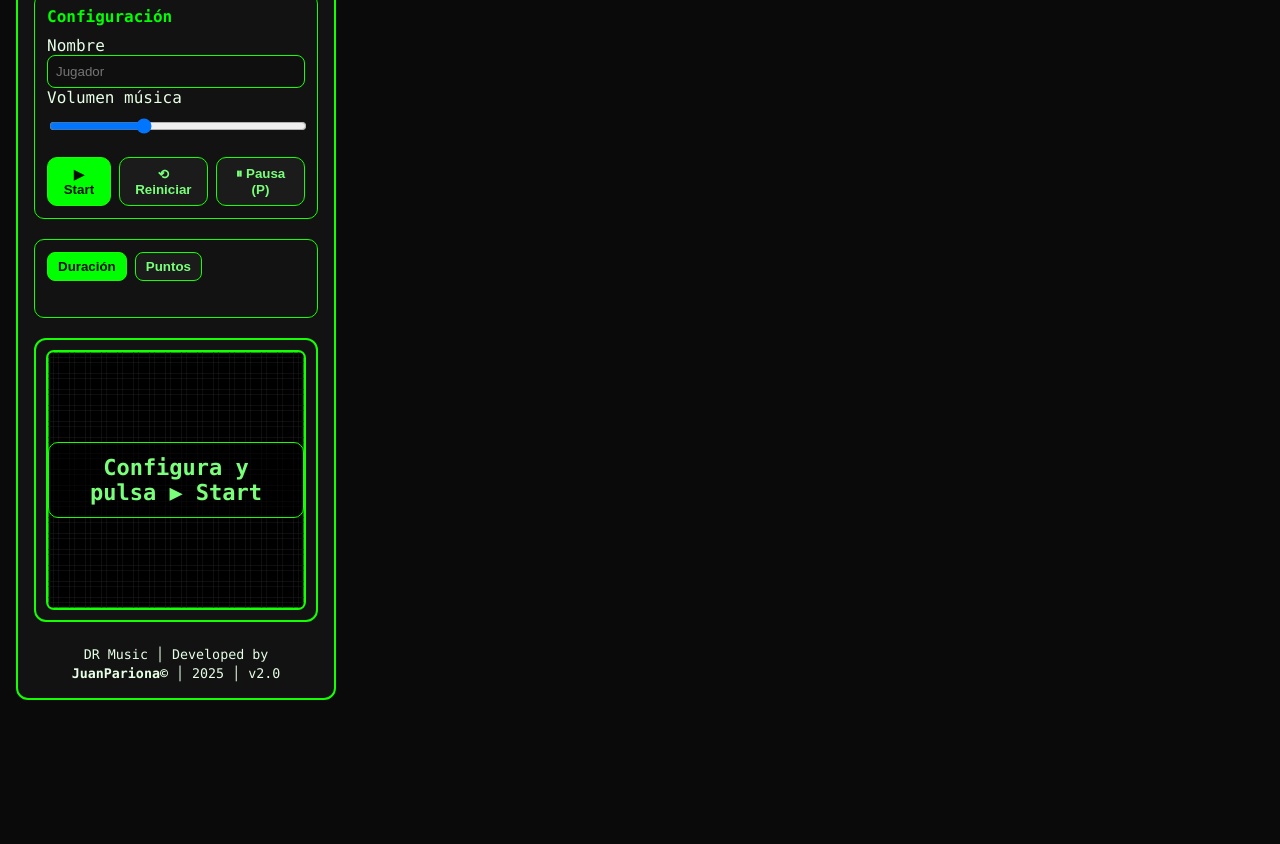
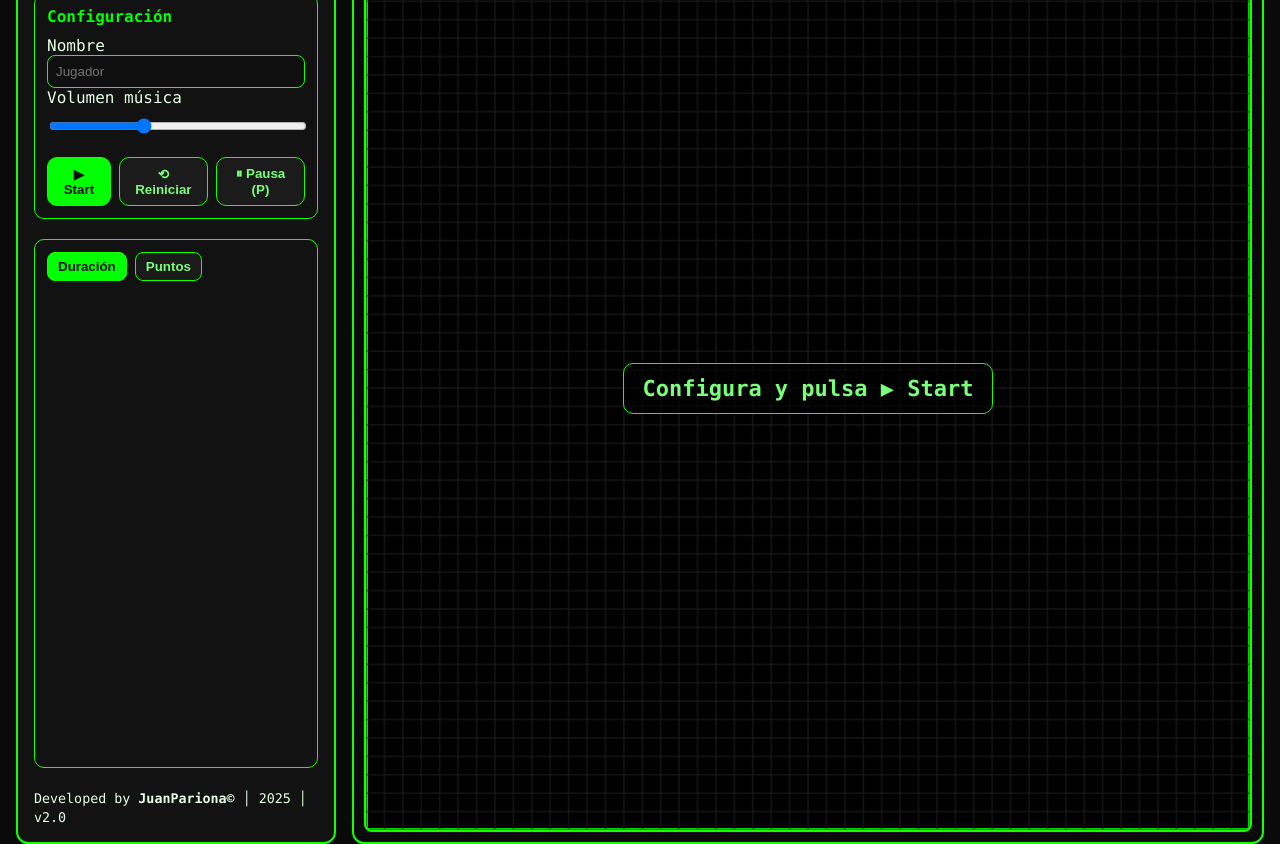
Before and after one commit to IngJuank23/snake, a plain HTML site: page index.html in a window 1280 px wide. Shown: the part 84-928 px from the top of the page. Before the commit the page ends 800 px from the top, so only its background shows below. Drawn offline with Linux system fonts and the light colour scheme.

Commit message:
index.html

```diff
--- a/index.html
+++ b/index.html
@@ -37,6 +37,14 @@
         <ol id="leaderboard" class="leaderboard"></ol>
       </section>
 
+      <!-- NUEVO FOOTER -->
+      <footer>
+        <small id="attribution">
+          Developed by <strong>JuanPariona©</strong> │ 2025 │ v2.0
+        </small>
+      </footer>
+    </aside>
+
     <main class="stage-wrap">
       <canvas id="stage" width="960" height="960"></canvas>
       <div id="overlay" class="overlay"></div>
@@ -52,15 +60,8 @@
         <button class="pad-btn" data-dir="down"  aria-label="Abajo">▼</button>
       </div>
       <!-- /D‑pad -->
-     </main>
-
-  <!-- NUEVO FOOTER (movido) -->
-  <footer style="text-align:center; margin-top: 10px;">
-    <small id="attribution">
-      DR Music │ Developed by <strong>JuanPariona©</strong> │ 2025 │ v2.0
-    </small>
-  </footer>
-</div> <!-- cierre de div.app -->
+    </main>
+  </div>
 
   <!-- Música: coloca tu archivo en assets/music.ogg o assets/music.mp3 -->
   <audio id="bgm" preload="auto" loop>
```
